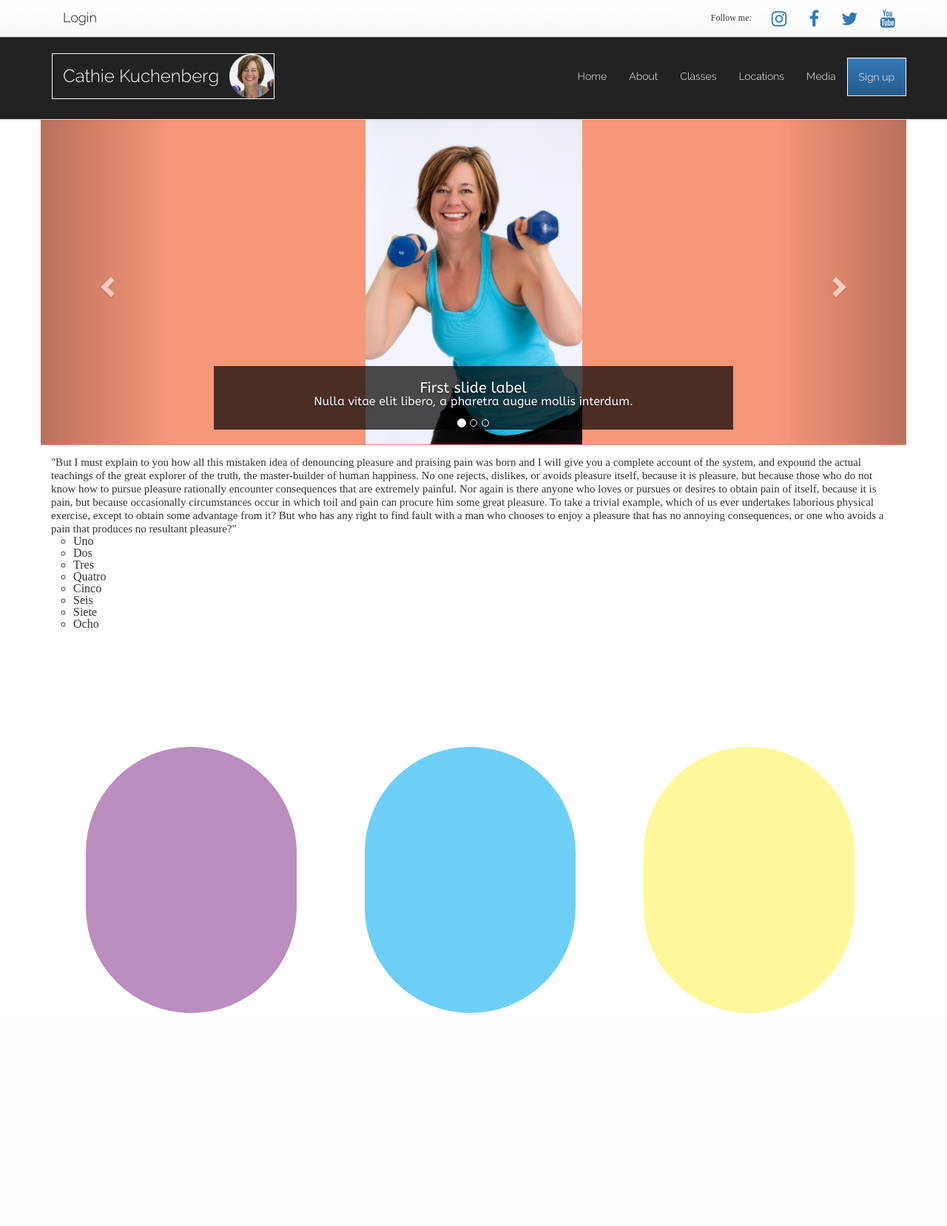
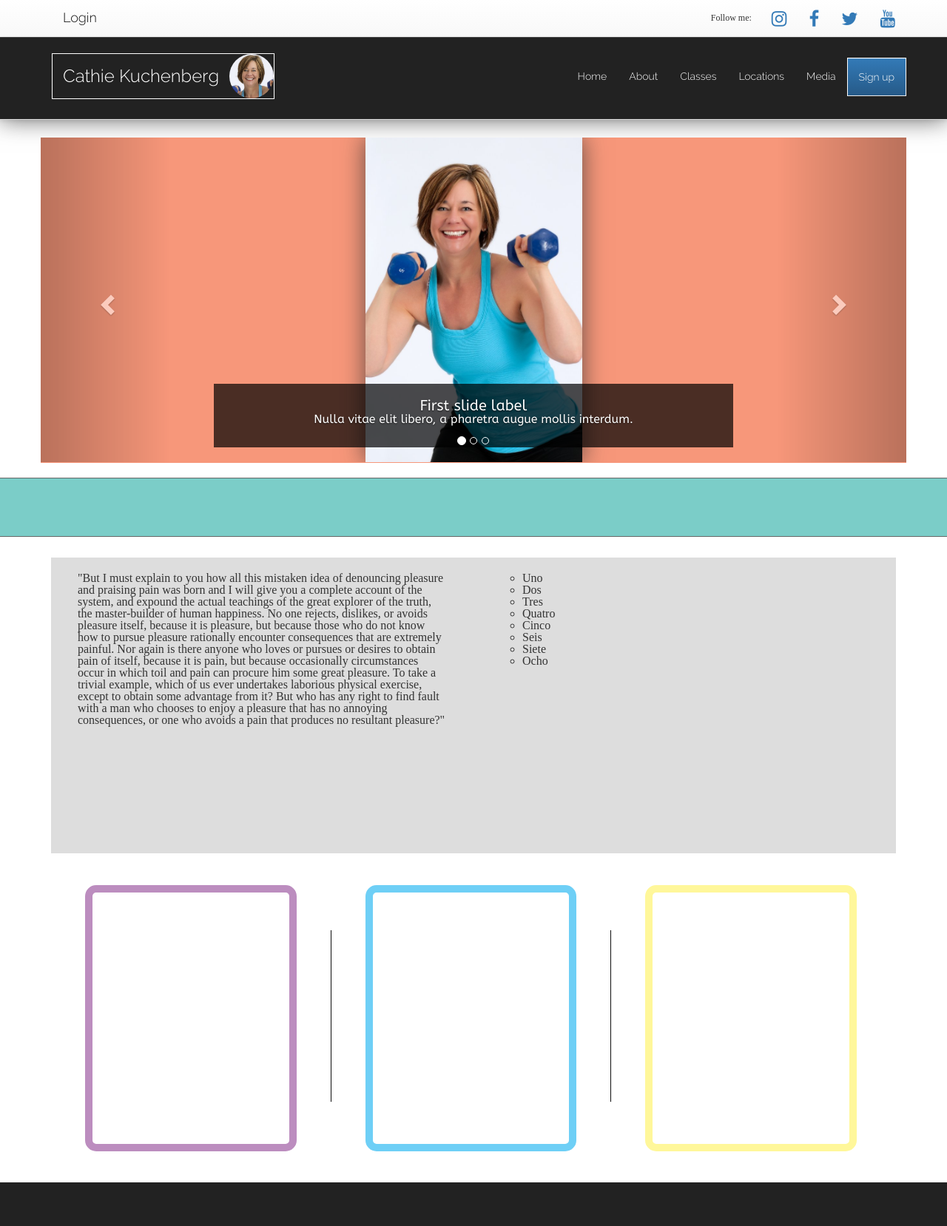
Before and after one commit to mkuchen/djaleo, a Django app: page /cath/ in a window 1280 px wide. Shown: the whole page at 74% size. Before the commit the page ends 1370 px from the top, so only its background shows below. Run offline with Django 3.2, Linux system fonts and the light colour scheme; some libraries are stand-ins or nearby versions.

Commit message:
continuing work on cath home page

```diff
--- a/djaleo/static/css/info/cathie_base.css
+++ b/djaleo/static/css/info/cathie_base.css
@@ -39,6 +39,12 @@
 div#content-main {
 	font-family: "sans serif";
 	font-weight: 200;
+}
+
+div.top-nav {
+	-webkit-box-shadow: 0 0 30px rgba(50, 50, 50, 0.75);
+	-moz-box-shadow: 0 0 30px rgba(50, 50, 50, 0.75);
+	box-shadow: 0 0 30px rgba(50, 50, 50, 0.75);
 }
 
 /* locked navbar */
--- a/djaleo/static/css/info/cathie_home.css
+++ b/djaleo/static/css/info/cathie_home.css
@@ -1,12 +1,14 @@
 /* slideshow */
 div.main-content {
 	width: 100%;
+	margin-top: 24px;
 }
 
 div.main-content div.slideshow-container {
 	height: 440px;
 	background: #F7977A;
 	padding: 0!important;
+	margin: 20px auto;
 }
 
 div.main-content div.slideshow-container div.slideshow-inner {
@@ -21,6 +23,9 @@ div.main-content div.slideshow-container div.slideshow-inner div.carousel div.ca
 	display: block;
 	margin-left: auto;
 	margin-right: auto;
+	-webkit-box-shadow: 0 0 30px rgba(50, 50, 50, 0.75);
+	-moz-box-shadow: 0 0 30px rgba(50, 50, 50, 0.75);
+	box-shadow: 0 0 30px rgba(50, 50, 50, 0.75);
 }
 
 div.main-content div.slideshow-container div.slideshow-inner div.carousel div.carousel-inner div.item div.carousel-caption {
@@ -33,44 +38,122 @@ div.main-content div.slideshow-container div.slideshow-inner div.carousel div.ca
 }
 /* end */
 
+/* content divider section */
+div.content-divider {
+	width: 100%;
+	height: 80px;
+	background: #7BCDC8;
+	border-top: 1px solid #666;
+	border-bottom: 1px solid #666;
+}
+
+div.content-divider div.container {
+	padding: 2px 6px;
+}
+/* end */
+
+/* blurry background section */
+div.blurry-bg {
+	width: 100%;
+	display: block;
+	background: #fff;
+	/*background: url('/static/img/blurry-background.jpg');*/
+	background-size: 140%;
+	padding-top: 14px;
+}
+
+.bottom-box-shadow {
+	-webkit-box-shadow: 0 0 30px rgba(50, 50, 50, 0.75);
+	-moz-box-shadow: 0 0 30px rgba(50, 50, 50, 0.75);
+	box-shadow: 0 0 30px rgba(50, 50, 50, 0.75);
+}
+/* end */
+
 /* about */
-div.main-content div.about {
-	height: 380px;
+div.main-content div.blurry-bg div.about {
+	width: 100%;
+	display: block;
+}
+
+div.main-content div.blurry-bg div.about div.container {
 	padding: 14px;
 }
 
-div.main-content div.about > p {
+div.main-content div.blurry-bg div.about div.container > p {
 	font-family: "sans-serif";
 	font-size: 15px;
 	line-height: 18px;
 }
 
-div.main-content div.about ul#specialties {
+div.main-content div.blurry-bg div.about div.container ul#specialties {
 	list-style-type: circle;
 	margin-left: 30px;
+}
+
+div.about-left, div.about-right {
+	height: 100%;
+	width: 50%;
+	float: left;
+	padding: 20px 36px;
+}
+
+div.about-wrapper {
+	width: 100%;
+	height: 400px;
+	display: inline-block;
+	background: #ddd;
 }
 /* end */
 
 /* testimonials */
-div.main-content div.testimonials {
-	height: 360px;
+div.testimonials {
 	margin-top: 20px;
+	padding-top: 12px;
+	position: relative;
+	display: inline-block;
+	width: 100%;
 }
 
-div.main-content div.testimonials div.col-md-3 {
-	height: 100%;
+div.testimonials div.col-md-3 {
+	height: 360px;
 	margin: 8px 46px;
-	border-radius: 150px;
+	border-radius: 15px;
 }
 
-div.main-content div.testimonials div.col-md-3:nth-child(1) {
-	background: #BC8DBF;
+div.testimonials div.col-md-3:nth-child(1) {
+	border: 10px solid #BC8DBF;
+	/*background: rgba(189,140,191,0.5);*/
 }
 
-div.main-content div.testimonials div.col-md-3:nth-child(2) {
-	background: #6ECFF6;
+div.testimonials div.col-md-3:nth-child(3) {
+	border: 10px solid #6ECFF6;
+	/*background: rgba(109,207,246,0.5);*/
 }
 
-div.main-content div.testimonials div.col-md-3:nth-child(3) {
-	background: #FFF79A;
+div.testimonials div.col-md-3:nth-child(5) {
+	border: 10px solid #FFF79A;
+	/*background: rgba(255,247,153,0.5);*/
 }
+
+/* cath-footer section */
+div.cath-footer {
+	width: 100%;
+	position: relative;
+	height: 60px;
+	background: #222;
+	bottom: 0;
+	border-top: 1px solid #fff;
+	margin-top: 16px;
+}
+
+/* end */
+
+/* misc */
+div.col-divider {
+	width: 1px;
+	height: 232px;
+	margin: 69px 0;
+	background: #0d0d0d;
+	float: left;
+}
+/* end */
--- a/djaleo/static/js/info/cathie_home.js
+++ b/djaleo/static/js/info/cathie_home.js
@@ -1,3 +1,3 @@
 $('.carousel').carousel({
-	interval: 3000
+	interval: 10000
 })
--- a/templates/info/base.html
+++ b/templates/info/base.html
@@ -27,6 +27,7 @@
 			<div id="wrapper-inner">
 				<div id="content-main">
 					{% block content %} {% endblock %}
+					{% block footer %} {% endblock %}
 				</div>
 			</div>
 		</div>
--- a/templates/info/cathie_base.html
+++ b/templates/info/cathie_base.html
@@ -70,8 +70,11 @@
 			</div>
 		</div>
 	</div>
+	{% block cath_content %}{% endblock %}
 
-{% block cath_content %}{% endblock %}
+{% endblock %}
+
+{% block footer %}
 
 {% endblock %}
 
--- a/templates/info/cathie_home.html
+++ b/templates/info/cathie_home.html
@@ -46,20 +46,31 @@
 					</div>
 
 					<!-- Controls -->
-				<a class="left carousel-control" href="#carousel-example-generic" data-slide="prev" onclick="$('.carousel').carousel('prev')">
+					<a class="left carousel-control slide-trans" href="#carousel-example-generic" data-slide="prev" onclick="$('.carousel').carousel('prev')">
 						<span class="glyphicon glyphicon-chevron-left"></span>
 					</a>
-				<a class="right carousel-control" href="#carousel-example-generic" data-slide="next" onclick="$('.carousel').carousel('next')">
+					<a class="right carousel-control slide-trans" href="#carousel-example-generic" data-slide="next" onclick="$('.carousel').carousel('next')">
 						<span class="glyphicon glyphicon-chevron-right"></span>
 					</a>
 				</div>
 			</div>
 		</div>
+		<div class="content-divider">
+			<div class="container">
 
-	<div class="about container">
+			</div>
+		</div>
+		<div class="blurry-bg">
+			<div class="about">
+				<div class="container about-inner">
+					<div class="about-wrapper">
+						<div class="about-left">
 							<p>
 								"But I must explain to you how all this mistaken idea of denouncing pleasure and praising pain was born and I will give you a complete account of the system, and expound the actual teachings of the great explorer of the truth, the master-builder of human happiness. No one rejects, dislikes, or avoids pleasure itself, because it is pleasure, but because those who do not know how to pursue pleasure rationally encounter consequences that are extremely painful. Nor again is there anyone who loves or pursues or desires to obtain pain of itself, because it is pain, but because occasionally circumstances occur in which toil and pain can procure him some great pleasure. To take a trivial example, which of us ever undertakes laborious physical exercise, except to obtain some advantage from it? But who has any right to find fault with a man who chooses to enjoy a pleasure that has no annoying consequences, or one who avoids a pain that produces no resultant pleasure?"
 							</p>
+
+						</div>
+						<div class="about-right">
 							<ul id="specialties">
 								<li> Uno </li>
 								<li> Dos </li>
@@ -71,11 +82,30 @@
 								<li> Ocho </li>
 							</ul>
 						</div>
+					</div>
+					<div class="testimonials">
+						<div class="col-md-3">
+							<div class="testimonial-top"></div>
+							<div class="testimonial-quote"></div>
+						</div>
+						<div class="col-divider"></div>
+						<div class="col-md-3">
+							<div class="testimonial-top"></div>
+							<div class="testimonial-quote"></div>
+						</div>
+						<div class="col-divider"></div>
+						<div class="col-md-3">
+							<div class="testimonial-top"></div>
+							<div class="testimonial-quote"></div>
+						</div>
+					</div>
 
-	<div class="testimonials container">
-		<div class="col-md-3"></div>
-		<div class="col-md-3"></div>
-		<div class="col-md-3"></div>
+				</div>
+			</div>
+			<div class="cath-footer">
+
+			</div>
+
 		</div>
 	</div>
 {% endblock %}
```
Also changed, not shown: djaleo/static/img/blurry-background.jpg (added). Lines whose indentation alone changed are shown as unchanged.
